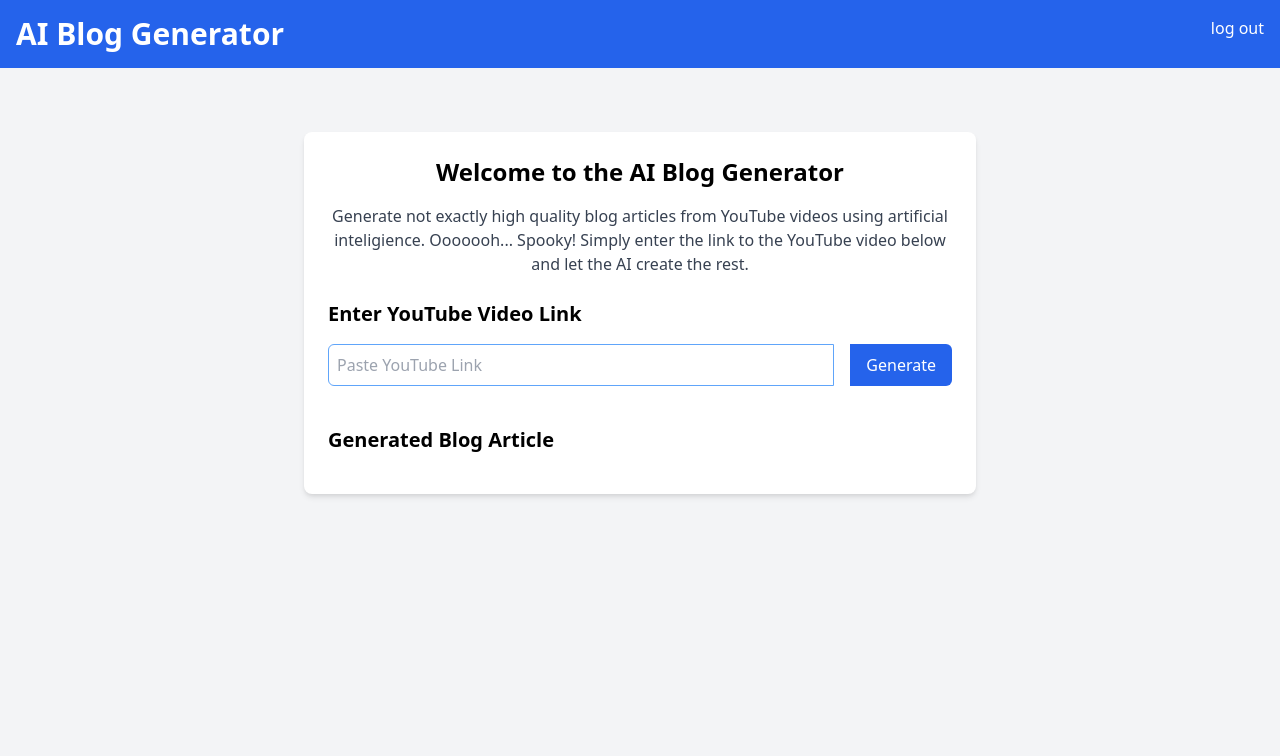
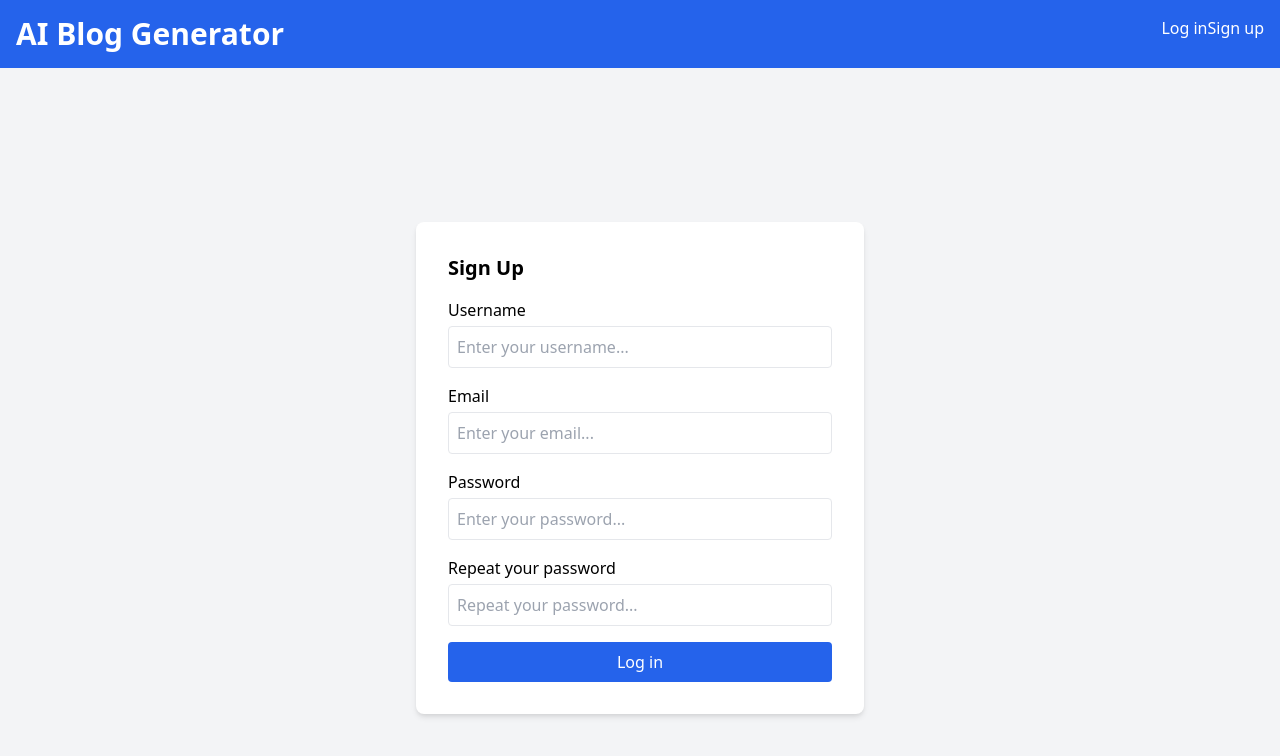
Before and after one commit to Shemuel-bot/ai_blog_app, a React (Vite) app in the folder frontend/: page /sign-up in a window 1280 px wide. Shown: the top 756 px of the page. Built offline with nearby package versions, Linux system fonts and the light colour scheme.

Commit message:
added sign up & log in page

```diff
--- a/frontend/package.json
+++ b/frontend/package.json
@@ -11,7 +11,8 @@
   },
   "dependencies": {
     "react": "^18.3.1",
-    "react-dom": "^18.3.1"
+    "react-dom": "^18.3.1",
+    "react-router-dom": "^6.27.0"
   },
   "devDependencies": {
     "@eslint/js": "^9.11.1",
--- a/frontend/src/App.jsx
+++ b/frontend/src/App.jsx
@@ -1,4 +1,4 @@
-import Load from "./Load";
+import Load from "./modules/Load";
 
 function App() {
   return (
--- /dev/null
+++ b/frontend/src/LogIn.jsx
@@ -0,0 +1,41 @@
+function LogIn() {
+  return (
+    <>
+      <nav className="bg-blue-600 p-4 text-white flex justify-between">
+        <div>
+          <h1 className="text-3xl font-bold">AI Blog Generator</h1>
+        </div>
+        <div>
+          <a href="#" className="text-white hover:underline">
+            Log in
+          </a>
+
+          <a href="#" className="text-white hover:underline">Sign up</a>
+        </div>
+      </nav>
+
+      <div className="flex items-center justify-center h-screen">
+        <div className="bg-white p-8 shadow-md rounded-lg max-w-md w-full">
+
+          <form action="" className="space-y-4">
+            <h2 className="text-xl font-semibold">Log In</h2>
+            <div>
+              <label htmlFor="username" className="block mb-1 font-medium">Username</label>
+              <input type="text" id="username" name="username" placeholder="Enter your username..." className="w-full p-2 border rounded"/>
+            </div>
+
+            <div>
+              <label htmlFor="password" className="block mb-1 font-medium">Password</label>
+              <input type="password" id="password" name="password" placeholder="Enter your password..." className="w-full p-2 border rounded"/>
+            </div>
+
+            <button type="submit" className="w-full bg-blue-600 text-white p-2 rounded hover:bg-blue-700">Log in</button>
+          </form>
+        </div>
+      </div>
+
+    </>
+  );
+}
+
+export default LogIn;
--- /dev/null
+++ b/frontend/src/SignUp.jsx
@@ -0,0 +1,89 @@
+function SignUp() {
+  return (
+    <>
+      <nav className="bg-blue-600 p-4 text-white flex justify-between">
+        <div>
+          <h1 className="text-3xl font-bold">AI Blog Generator</h1>
+        </div>
+        <div>
+          <a href="#" className="text-white hover:underline">
+            Log in
+          </a>
+
+          <a href="#" className="text-white hover:underline">
+            Sign up
+          </a>
+        </div>
+      </nav>
+
+      <div className="flex items-center justify-center h-screen">
+        <div className="bg-white p-8 shadow-md rounded-lg max-w-md w-full">
+          <form action="" className="space-y-4">
+            <h2 className="text-xl font-semibold">Sign Up</h2>
+            <div>
+              <label
+                htmlFor="username"
+                className="block mb-1 font-medium"
+              >Username</label>
+              <input
+                type="text"
+                id="username"
+                name="username"
+                placeholder="Enter your username..."
+                className="w-full p-2 border rounded"
+              />
+            </div>
+            <div>
+              <label htmlFor="email" className="block mb-1 font-medium">Email</label>
+              <input
+                type="email"
+                id="email"
+                name="email"
+                placeholder="Enter your email..."
+                className="w-full p-2 border rounded"
+              />
+            </div>
+
+            <div>
+              <label
+                htmlFor="password"
+                className="block mb-1 font-medium"
+              >Password</label>
+              <input
+                type="password"
+                id="password"
+                name="password"
+                placeholder="Enter your password..."
+                className="w-full p-2 border rounded"
+              />
+            </div>
+
+            <div>
+              <label
+                htmlFor="repeatPassword"
+                className="block mb-1 font-medium"
+              >Repeat your password</label>
+              <input
+                type="password"
+                id="repeatPassword"
+                name="repeatPassword"
+                placeholder="Repeat your password..."
+                className="w-full p-2 border rounded"
+              />
+            </div>
+
+
+            <button
+              type="submit"
+              className="w-full bg-blue-600 text-white p-2 rounded hover:bg-blue-700"
+            >
+              Log in
+            </button>
+          </form>
+        </div>
+      </div>
+    </>
+  );
+}
+
+export default SignUp;
--- a/frontend/src/main.jsx
+++ b/frontend/src/main.jsx
@@ -1,8 +1,29 @@
+
+import { createBrowserRouter, RouterProvider } from "react-router-dom";
 import { StrictMode } from 'react'
 import { createRoot } from 'react-dom/client'
 import App from './App.jsx'
+import LogIn from "./LogIn.jsx";
+import SignUp from "./SignUp.jsx";
+
+const router = createBrowserRouter([
+  {
+    path:'/',
+    element: <LogIn />
+  },
+  {
+    path: '/sign-up',
+    element: <SignUp />
+  },
+  {
+    path:'home',
+    element: <App />
+  },
+
+])
+
 createRoot(document.getElementById('root')).render(
   <StrictMode>
-    <App />
+    <RouterProvider router={router}/>
   </StrictMode>,
 )
--- a/frontend/src/Load.jsx
+++ b/frontend/src/modules/Load.jsx
@@ -1,4 +1,4 @@
-import './Load.css'
+import '../css/Load.css'
 
 function Load() {
     return(
```
Also changed, not shown: frontend/src/css/Load.css (renamed from frontend/src/Load.css), 1 other file (tests, documents, lock files or other folders).
